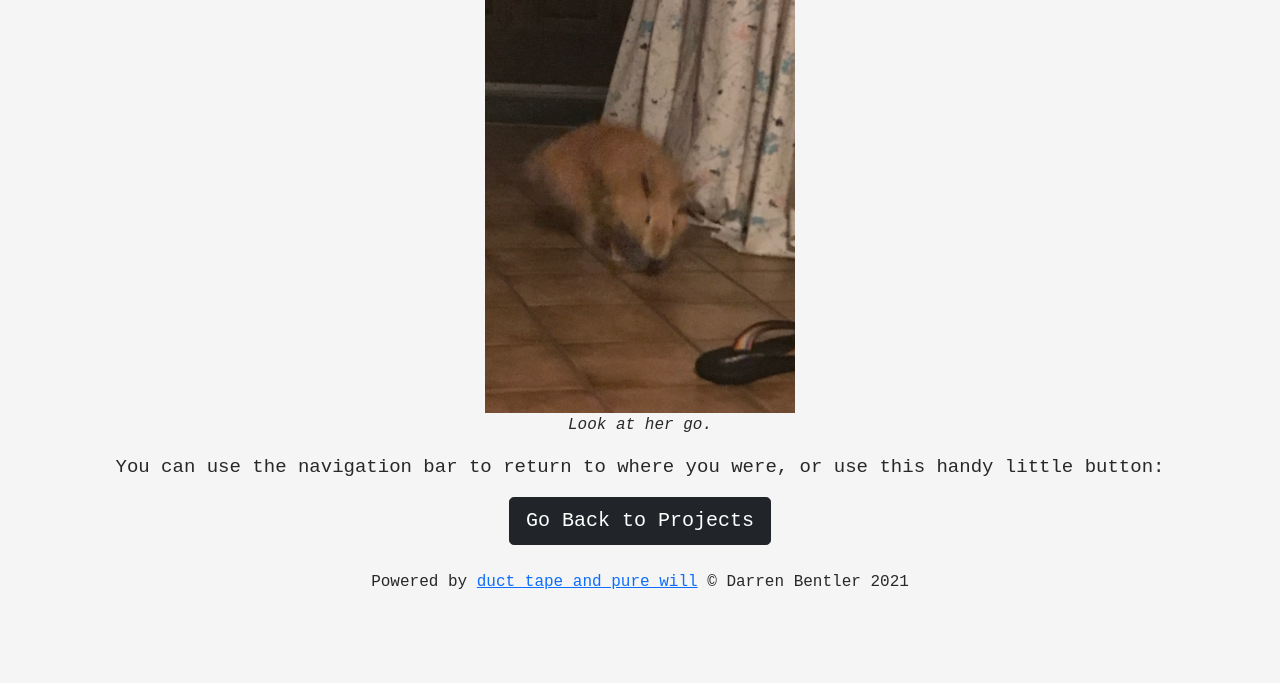
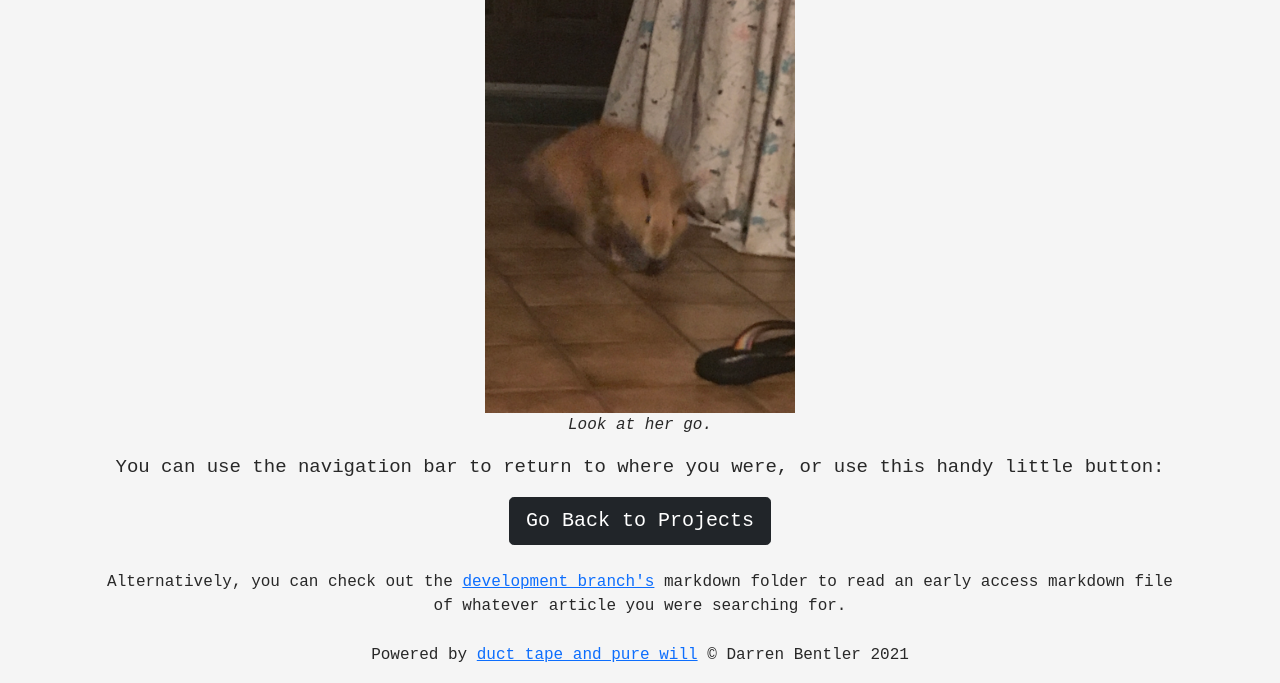
Before and after one commit to dbentler/personalwebsite, a Flask app: page /projects/construction in a window 1280 px wide. Shown: the part 387-1070 px from the top of the page. Before the commit the page ends 976 px from the top, so only its background shows below. Run offline with Flask 2, Linux system fonts and the light colour scheme; some libraries are stand-ins or nearby versions.

Commit message:
Final prep for merge done

```diff
--- a/templates/construction.html
+++ b/templates/construction.html
@@ -41,6 +41,12 @@
                     <button type="button" id="back" onclick="" class="btn btn-dark btn-lg">Go Back to Projects</button>
                 </a>
             </div>
+            <div class="container">
+                <p class="center-text spacer-25px">
+                    Alternatively, you can check out the <a href="https://github.com/dbentler/personalwebsite/tree/websiteDev/markdown">development branch's</a> markdown folder
+                    to read an early access markdown file of whatever article you were searching for.
+                </p>
+            </div>
         </div>
     </div>
     {% endblock %}
--- a/templates/projects.html
+++ b/templates/projects.html
@@ -25,9 +25,7 @@
                 <a href="/projects/mywebsite">
                     <button type="button" id="back" onclick="" class="btn btn-dark btn-lg">darrenbentler.com</button>
                 </a>
-                <a href="/projects/construction">
-                    <button type="button" id="back" onclick="" class="btn btn-dark btn-lg" disabled>Petals Around the Rose</button>
-                </a>
+                <button type="button" id="back" onclick="" class="btn btn-dark btn-lg" disabled>Petals Around the Rose</button>
                 <a href="/projects/lw-network">
                     <button type="button" id="back" onclick="" class="btn btn-dark btn-lg">LW-Network</button>
                 </a>
```
